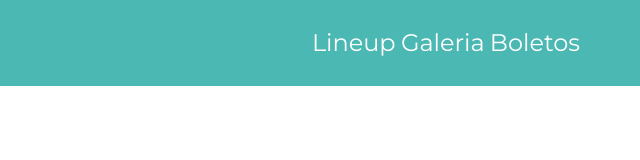
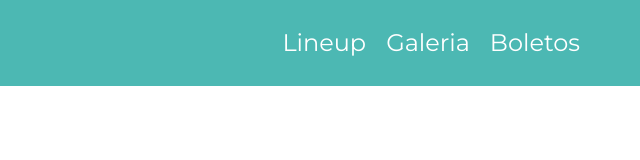
Before and after one commit to TavoLopez0305/Festival-de-musica, a website: page pages/home.html in a window 1280 px wide. Shown: the full height of the page, 640-1280 px from the left. Drawn offline with Linux system fonts and the light colour scheme; a web font is replaced by a local one.

Commit message:
Se agregaron los estilos faltantes al header, el header es responsive

```diff
--- a/src/scss/layout/_header.scss
+++ b/src/scss/layout/_header.scss
@@ -6,32 +6,35 @@
 .header{
     background-color: v.$verde;
 
-    @include m.telefono{
-        color: white;
-    }
-    @include m.tablet{
-        color: white
-    }
-    @include m.tablet{
-        color: white
-    }
-    @include m.tablet{
-        color: white
-    }
 
     .contenido-header{
         padding: 2rem;
-        display: flex;
-        justify-content: space-between;
-        align-items: center;
-
+        //se mostraran los enlaces dvertical
+        text-align: center;
+        @include m.tablet{
+            display: flex;
+            justify-content: space-between;
+            align-items: center;
+            text-align: left;
+        }
     }
     h1{
         color: v.$blanco;
-        margin: 0;
+        @include m.tablet{
+            margin: 0;
+        }
+
     }
 }
 .navegacion-principal{
+    display: flex;
+    flex-direction: column;
+    gap: 2rem;
+
+    @include m.tablet{
+       flex-direction: row;
+    }
+
     a{
         color: v.$blanco;
         font-size: 2.4rem;
```
Also changed, not shown: build/css/app.css.
